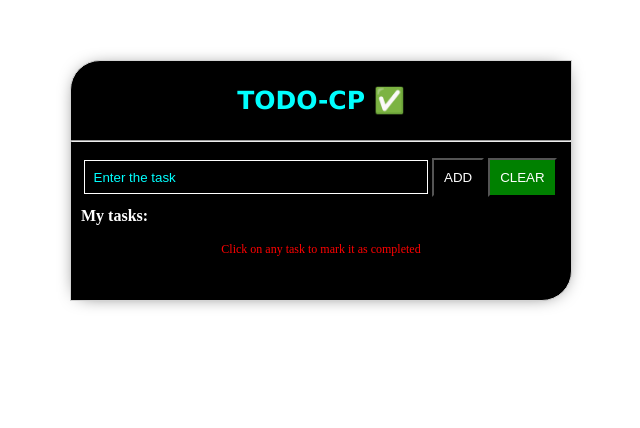
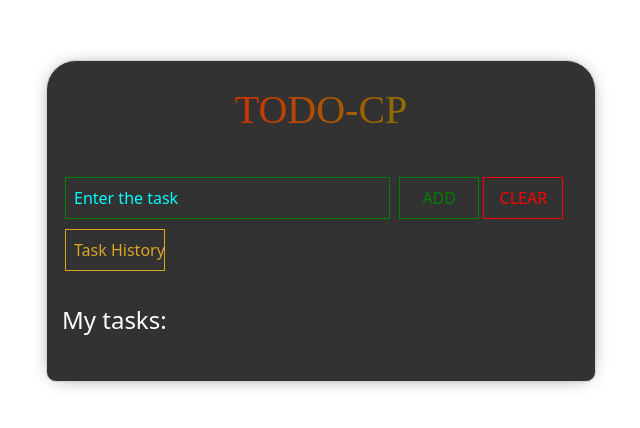
Before and after one commit to Abbhiishek/Webners, a PHP site: page /Contributions/todocp/index.html in a window 1280 px wide. Shown: the top 428 px of the page, without its empty margins (319-959 px from the left). Run offline with PHP 8.4, Linux system fonts and the light colour scheme.

Commit message:
Added a Task history panel | Tasks are now getting stored in the sites localStorage (#45)
* nop

* Tasks are getting stored in the sites local. But needs some more work

* Added a task history panel, Modified application interface

```diff
--- a/Contributions/todocp/index.html
+++ b/Contributions/todocp/index.html
@@ -6,21 +6,51 @@
     <meta name="viewport" content="width=device-width, initial-scale=1.0">
     <title>TODO-CP</title>
     <link rel="stylesheet" href="style.css">
+    <link rel="shortcut icon" href="site-favicon.png" type="image/x-icon">
 
+    <link href="https://cdn.jsdelivr.net/npm/bootstrap@5.2.2/dist/css/bootstrap.min.css" rel="stylesheet" integrity="sha384-Zenh87qX5JnK2Jl0vWa8Ck2rdkQ2Bzep5IDxbcnCeuOxjzrPF/et3URy9Bv1WTRi" crossorigin="anonymous">
 </head>
 <body>
 
 <div class="box">
-    <h3>TODO-CP ✅</h3>
+    <div class="inner">
+      <h3>TODO-CP </h3>
     <hr>
     <input type="text" id="taskname" placeholder="Enter the task">   </input>
-  <button type="submit" id="addtask">ADD</button>
-  <button type="submit" id="cleartask">CLEAR</button>
-  <h4>My tasks: </h4><p>Click on any task to mark it as completed<p>
-  <ul id="tasklist">
-  </ul>
+    <button type="submit" id="addtask">ADD</button>
+    <button type="submit" id="cleartask">CLEAR</button>
+    <input type="submit" value="Task History" id="save" data-bs-toggle="modal" data-bs-target="#exampleModal">
+    <h4>My tasks: </h4><p id="msg">Click on any task to mark it as completed<p>
+    <ul id="tasklist">
+    </ul>
+    </div>
   </div>
 
+
+<!-- Task History -->
+<div class="modal fade taskpane" id="exampleModal" tabindex="-1" aria-labelledby="exampleModalLabel" aria-hidden="true">
+  <div class="modal-dialog">
+    <div class="modal-content">
+      <div class="modal-header">
+        <h1 class="modal-title fs-5" id="exampleModalLabel">Task History</h1>
+        <button type="button" class="btn-close" data-bs-dismiss="modal" aria-label="Close"></button>
+      </div>
+      <div class="modal-body">
+        <input type="submit" value="Fetch Tasks" id="back">
+        <input type="submit" value="Clear Storage" id="del">
+        <ul id="localtasks">
+
+        </ul>
+      </div>
+      <div class="modal-footer">
+        <button type="button" class="btn btn-secondary" data-bs-dismiss="modal">Close</button>
+      </div>
+    </div>
+  </div>
+</div>
+
+
   <script src="script.js"></script>
+<script src="https://cdn.jsdelivr.net/npm/bootstrap@5.2.2/dist/js/bootstrap.bundle.min.js" integrity="sha384-OERcA2EqjJCMA+/3y+gxIOqMEjwtxJY7qPCqsdltbNJuaOe923+mo//f6V8Qbsw3" crossorigin="anonymous"></script>
 </body>
 </html>
--- a/Contributions/todocp/script.js
+++ b/Contributions/todocp/script.js
@@ -1,23 +1,97 @@
+//Get all the elements
 const tasklist = document.getElementById('tasklist')
+const savedtasks = document.getElementById('localtasks')
 const taskname = document.getElementById('taskname')
 const addtask = document.getElementById('addtask')
 const cleartask = document.getElementById('cleartask')
+const delbtn = document.getElementById('del')
+const backbtn = document.getElementById('back')
+var tc = 1
 
-function addtotasks(){
+
+//Function to Fetch local storage data
+function load(){
+  // console.log(localStorage.length)
+  while(tc != localStorage.length){
+    var taskvals = localStorage.getItem(tc)
+    const li2 = document.createElement('li')
+    const taskn = document.createTextNode(taskvals)
+    li2.appendChild(taskn)
+    savedtasks.appendChild(li2)
+    tc++
+  }
+}
+
+//Function to add task in the list
+function addtotasks(e){
+  if(e.key === "Enter"){
+      const msg = document.getElementById('msg')
       const li = document.createElement('li')
       const task = document.createTextNode(taskname.value)
+      msg.style.display = "block";
+
       li.appendChild(task)
       tasklist.appendChild(li)
+
+      localStorage.setItem(tc,li.innerText)
+      tc++
   }
+
+}
+function addtotask(){
+      const msg = document.getElementById('msg')
+      const li = document.createElement('li')
+      const task = document.createTextNode(taskname.value)
+      msg.style.display = "block";
+
+      li.appendChild(task)
+      tasklist.appendChild(li)
+      // savedtasks.appendChild(li)
+
+      localStorage.setItem(tc,li.innerText)
+      var taskvals = localStorage.getItem(tc)
+
+      const li2 = document.createElement('li')
+      const taskn = document.createTextNode(taskvals)
+      li2.appendChild(taskn)
+      savedtasks.appendChild(li2)
+
+      tc++
+}
+//Clear the tasklist
 function cleartasks(){
   tasklist.innerHTML=''
+  msg.style.display='none'
 }
-addtask.addEventListener('click',addtotasks)
+//Delete all the tasks from storage
+function delall(){
+  savedtasks.innerHTML=''
+  localStorage.clear();
+  tc = 1
+}
+//Take a backup
+// function backup(){
+//   var data = {
+//     task : "Go to the gym"
+//   }
+//   var datastring = JSON.stringify(data)
+//   var fs = require('fs')
+//   fs.writeFile("tasks.json",datastring,function(err, result){
+//     if(err) console.log('error',err);
+//   })
+// }
+
+//Callers
+addtask.addEventListener('click',addtotask)
 cleartask.addEventListener('click',cleartasks)
+delbtn.addEventListener('click',delall)
+backbtn.addEventListener('click',load)
+taskname.addEventListener('keypress',addtotasks)
 
-var list = document.querySelector('ul')
-list.addEventListener('click',function(ev){
+
+tasklist.addEventListener('click',function(ev){
   if(ev.target.tagName==='LI'){
     ev.target.classList.toggle('checked');
+
  }
 },false)
--- a/Contributions/todocp/style.css
+++ b/Contributions/todocp/style.css
@@ -1,63 +1,99 @@
 body{
     font-family: poppins;
+
   }
   .box{
-    width: 500px;
+    width: 550px;
     border: 1px solid lightgrey;
-    border-radius: 30px 0px;
+    border-radius: 30px 30px 10px 10px;
     box-shadow: 0px 1px 20px -10px;
     margin: auto;
     margin-top: 60px;
-    background: black;
+    background: rgb(50, 50, 50);
+
+  }
+  .inner{
+    /* border: 1px solid lime;
+    border-radius: 30px 30px 10px 10px; */
+    padding: 5px;
   }
   p{
-    color: red;
+    color: lime;
     font-size: 12px;
-    display: block;
+    display: none;
     text-align: center;
   }
-  h3{
+  .inner h3{
     text-align: center;
-    font-size: 25px;
-    font-family: verdana;
-    color: cyan;
+    font-size: 2.5rem;
+    font-family: poppins;
+    background: linear-gradient(90deg, red,lime,cyan,yellow);
+    -webkit-background-clip: text;
+    -webkit-text-fill-color: transparent;
+    animation: textclr 10s linear infinite;
+    /* opacity: ; */
+    background-size: 400%;
+    margin-top: 20px;
   }
-  h4{
+  @keyframes textclr {
+    0%{
+      background-position: 0%;
+    }
+    100%{
+      background-position: 400%;
+    }
+  }
+.inner h4{
     color: white;
     padding: 5px;
     margin: 5px;
     display: block;
+    margin-top: 30px;
   }
   #taskname{
     margin-left: 13px;
     margin-top: 10px;
-    padding: 8.5px;
+    padding: 8px;
     width: 325px;
     outline: none;
     background: none;
-    border: 1px solid white;
+    border: 1px solid green;
     color: cyan;
-  }
-  #addtask{
-    padding: 10px;
-    cursor: pointer;
-    background: black;
-    color: white;
 
   }
-  #addtask:hover{transition: 0.5s;color: black;background: white;}
+  #taskname:focus{
+    border: 1px solid lime;
+
+  }
+
+  .inner #addtask{
+    padding: 8px;
+    cursor: pointer;
+    background: none;
+    color: green;
+    border: 1px solid green;
+    margin-left: 5px;
+    width: 80px;
+  }
+  #addtask:hover{transition: 0.4s;color: lime;border: 1px solid lime;}
   #cleartask{
-    padding: 10px;
+    padding: 8px;
     cursor: pointer;
-    background: green;
-    color: white;
+    background: none;
+    border: 1px solid red;
+    transition: 0.4s;
+    width: 80px;
+    color: red;
   }
-  #cleartask:hover{transition: 0.4s;color: white;background: darkred;}
+  #cleartask:hover{border: 1px solid orange; color: orange}
 
   #tasklist{
     list-style: none;
     margin: 1px;
     padding: 15px;
+    max-height: 300px;
+    overflow-y: scroll;
+    scroll-behavior: smooth;
   }
   li{
     margin: 2px;
@@ -66,6 +102,12 @@
     border: 1px solid yellow;
     border-radius: 5px;
     cursor: pointer;
+  }
+  li:hover{
+    transition: 0.4s;
+    border: 1px solid black;
+    background: gold;
+    color: black;
   }
   /* #tasklist button{
     background: none;
@@ -80,8 +122,69 @@
     transition: 0.3s;
   }
   ul li.checked {
-    background: lime;
+    background: gold;
     color: black;
     border: none;
+    display: none;
     text-decoration: line-through;
   }
+
+  #save{
+    background: none;
+    border: 1px solid goldenrod;
+    color: goldenrod;
+    transition: 0.4s;
+    display: inline;
+    padding: 8px;
+    width: 100px; margin-left: 13px; display: block; margin-top: 10px;
+  }
+  #save:hover{border: 1px solid yellow; cursor: pointer; color: yellow}
+  #back{
+    background: none;
+    color: rgb(126, 126, 248);
+    border: 1px solid rgb(126, 126, 248);
+    padding: 8px;
+    width: 120px;
+    margin-left: 7px;
+    transition: 0.4s;
+  }
+  #back:hover{border: 1px solid skyblue; cursor: pointer; color: skyblue}
+
+  #del{
+    padding: 8px;
+    cursor: pointer;
+    background: none;
+    border: 1px solid red;
+    transition: 0.4s;
+    width: 120px;
+    color: red;
+  }
+  #del:hover{border: 1px solid orange; color: orange; }
+  #localtasks{border-top: 1px double orange; margin-top: 10px; max-height: 250px;
+    overflow-y: scroll;
+  }
+  ::-webkit-scrollbar{width: 10px; background: none;}
+  ::-webkit-scrollbar-track {
+    background: lime;
+  }
+  ::-webkit-scrollbar-thumb {
+    background: orange;
+  }
+  ::-webkit-scrollbar-thumb:hover {
+    background: cyan;
+  }
+
+  #localtasks li{
+    list-style: number;
+    border: none;
+    color: white;
+    margin: 1px;
+    /* border-bottom: 1px double red; */
+    border-radius: 0px;
+  }
+  #localtasks li:hover{background: none; font-weight: 800;}
+  .modal-header{background: black; color: white;}
+  .modal-body{background: black;}
+  .modal-footer{background: red;}
+  .modal-footer button:hover{transition: 0.4s; background: none; border: 1px solid red; color: red;}
+  .modal-footer button{background: none; border: 1px solid black; color: black;}
```
Also changed, not shown: Contributions/todocp/site-favicon.png (added). Lines whose indentation alone changed are shown as unchanged.
